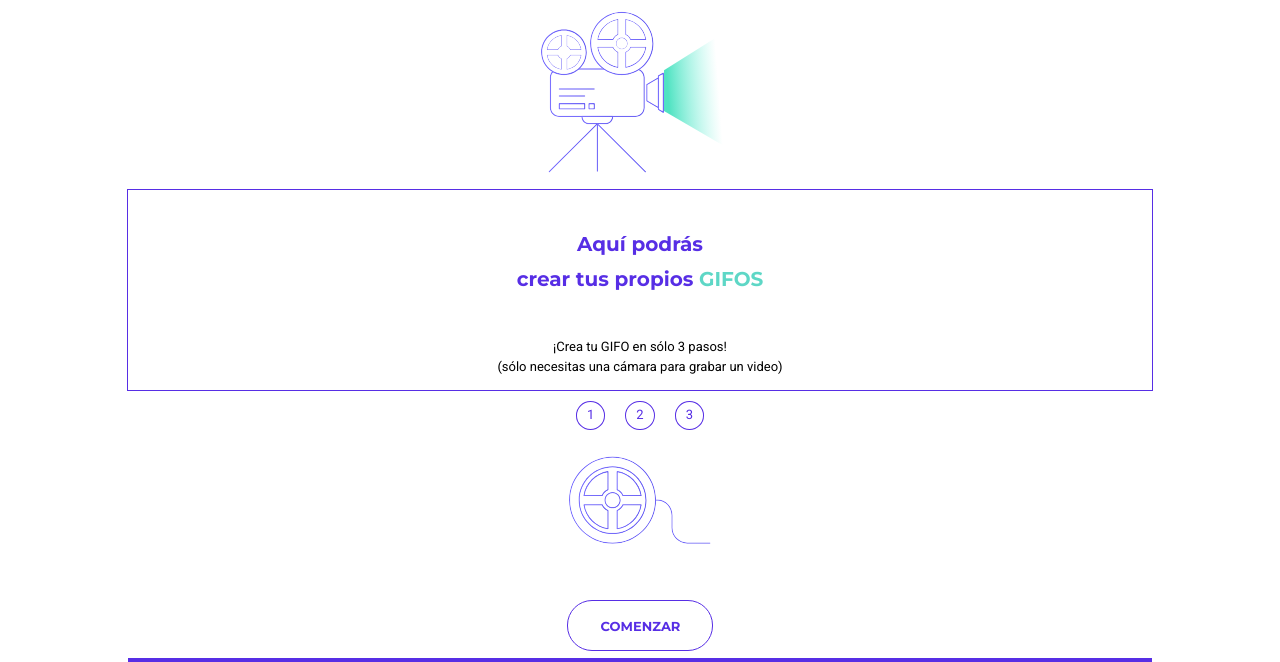
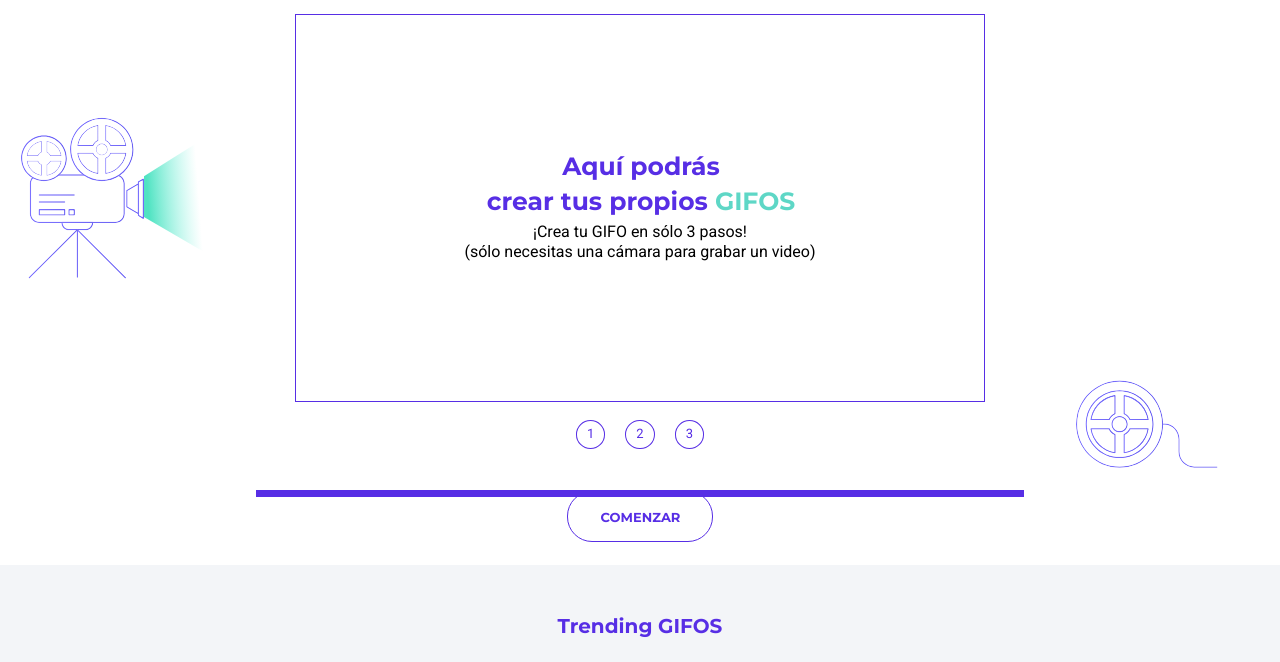
Before and after one commit to SteffiG/gifos, a plain HTML site: page creategif.html in a window 1280 px wide. Shown: the part 94-756 px from the top of the page. Drawn offline with nearby package versions, Linux system fonts and the light colour scheme; no server answers.

Commit message:
create gif

```diff
--- a/styles/creating.scss
+++ b/styles/creating.scss
@@ -100,6 +100,77 @@
 }
 
 
+@media screen and (min-width: 375px) {
+    .creating {
+        &__written::before {
+            top: 86%;
+        }
+    }
+}
+
+@media screen and (min-width: 1024px) {
+    .creating {
+        display: grid;
+        grid-template-columns: 220px 1fr 220px;
+        grid-template-rows: 390px 67px 97px;
+        justify-content: center;
+        grid-template-areas: "cam written ." ". options film" ". btn .";
+        &__cam {
+            grid-area: cam;
+            justify-self: end;
+        }
+        &__written {
+            grid-area: written;
+            margin-top: 4px;
+            width: 100%;
+            max-width: 688px;
+            height: 386px;
+            justify-self: center;
+            &--title {
+                padding: 134px 68px 3px 70px;
+                font-size: 25px;
+                margin: 0;
+            }
+            &--paragraph {
+                font-size: 16px;
+
+            }
+        }
+        &__options {
+            grid-area: options;
+        }
+        &__film {
+            grid-area: film;
+        }
+        &__button {
+            grid-area: btn;
+            justify-self: center;
+        }
+        &__written::before {
+            top: 73%;
+            width: 60%;
+        }
+    }
+}
+
+@media screen and (min-width: 1440px) {
+    .creating {
+        grid-template-columns: 220px 688px 220px;
+        &__written::before {
+            width: 55%;
+        }
+        &__film {
+            justify-self: end;
+        }
+        &__button {
+            justify-self: center;
+        }
+    }
+}
+
+
+
+
 /*.creating {
     display: flex;
     flex-direction: row;
```
Also changed, not shown: styles/creating.css, styles/style.css, styles/style.scss (line endings or trailing spaces), 2 other files.
